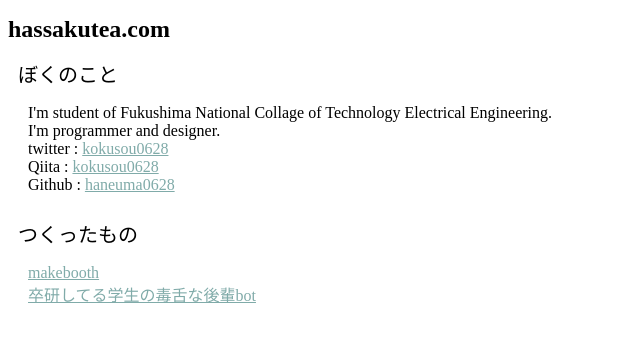
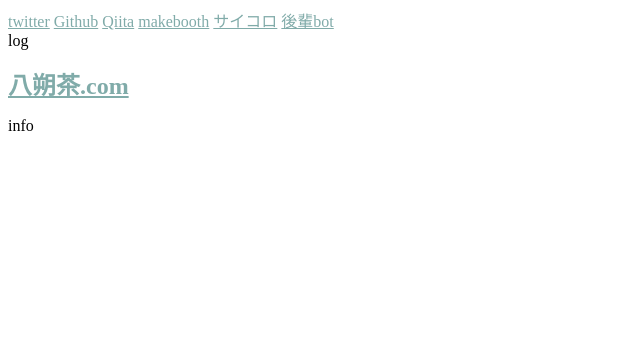
Before and after one commit to haneuma0628/hassakutea.com, a plain HTML site: page index.html in a window 1280 px wide. Shown: the whole page, without its empty margins (0-640 px from the left). Drawn offline with Linux system fonts and the light colour scheme.

Commit message:
デザイン新しくした

```diff
--- a/index.html
+++ b/index.html
@@ -6,36 +6,29 @@
     <meta name="viewport" content="width=device-width, initial-scale=1">
     <title>hassakutea.com</title>
 
-    <!-- include link -->
-    <!--
-    <script type="text/javascript" src="../jquery-1.8.2.min.js"></script>
-    <script type="text/javascript" src="../jquery.mobile-1.1.0.min.js"></script>
-    <link rel="stylesheet" href="../jquery.mobile-1.1.0.min.css" />
-    -->
-
     <!-- external file -->
     <link href="css/main.css" rel="stylesheet" type="text/css" />
-    <!-- <script type="text/javascript" src="js.js"></script> -->
 
   </head>
   <body>
-    <h1>hassakutea.com</h1>
-    <section>
-      <h2>ぼくのこと</h2>
-      <p>
-	I'm student of Fukushima National Collage of Technology Electrical Engineering.<br>
-	I'm programmer and designer.<br>
-	twitter : <a href="https://twitter.com/kokusou0628">kokusou0628</a><br>
-	Qiita : <a href="http://qiita.com/users/kokusou0628">kokusou0628</a><br>
-	Github : <a href="https://github.com/haneuma0628">haneuma0628</a><br>
-      </p>
-    </section>
-    <section>
-      <h2>つくったもの</h2>
-      <p>
-	<a href="http://makebooth.com/booth/haneuma0628">makebooth</a><br>
-	<a href="https://twitter.com/kbot_lab">卒研してる学生の毒舌な後輩bot</a>
-      </p>
-    </section>
+    <div id="contents">
+      <div class="container">
+	<a class="icon" href="https://twitter.com/kokusou0628">twitter</a>
+	<a class="icon" href="https://github.com/haneuma0628">Github</a>
+	<a class="icon" href="http://qiita.com/users/kokusou0628">Qiita</a>
+	<a class="icon" href="http://makebooth.com/booth/haneuma0628">makebooth</a>
+	<a class="icon" href="http://hassakutea.com/dice/">サイコロ</a>
+	<a class="icon" href="https://twitter.com/kbot_lab">後輩bot</a>
+      </div>
+      <div class="container">
+	log
+      </div>
+    </div>
+    <header>
+      <h1><a href="http://hassakutea.com">八朔茶.com</a></h1>
+    </header>
+    <footer>
+      info
+    </footer>
   </body>
 <html>
```
